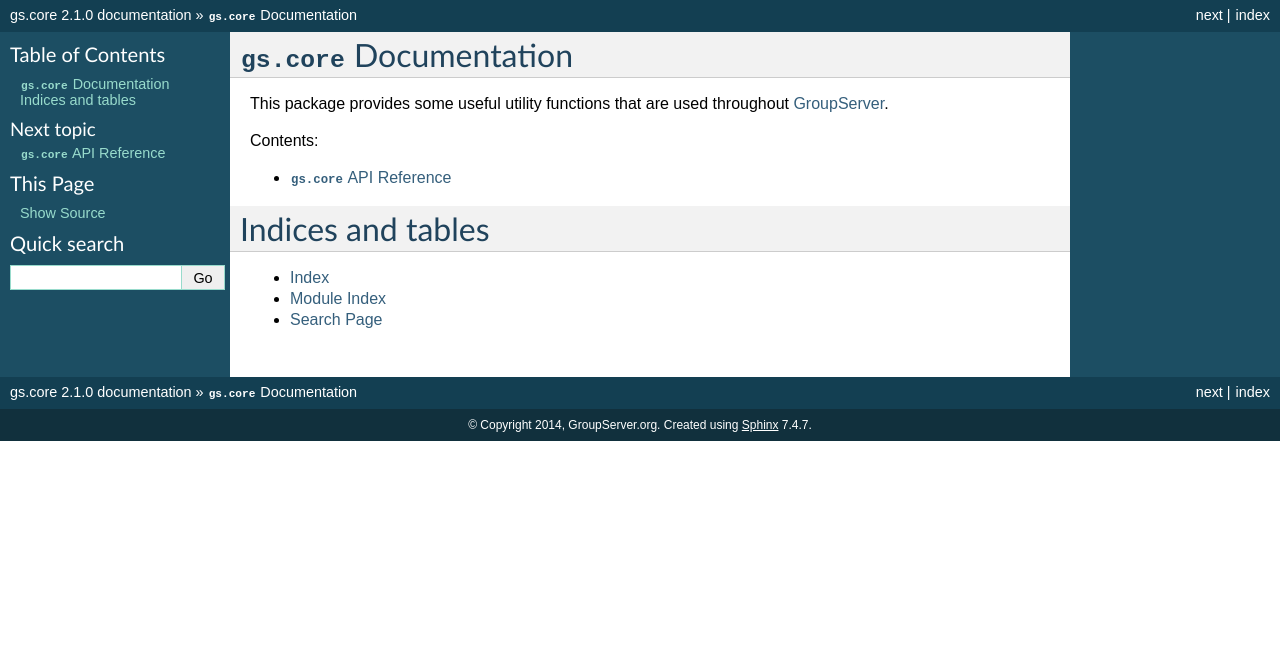
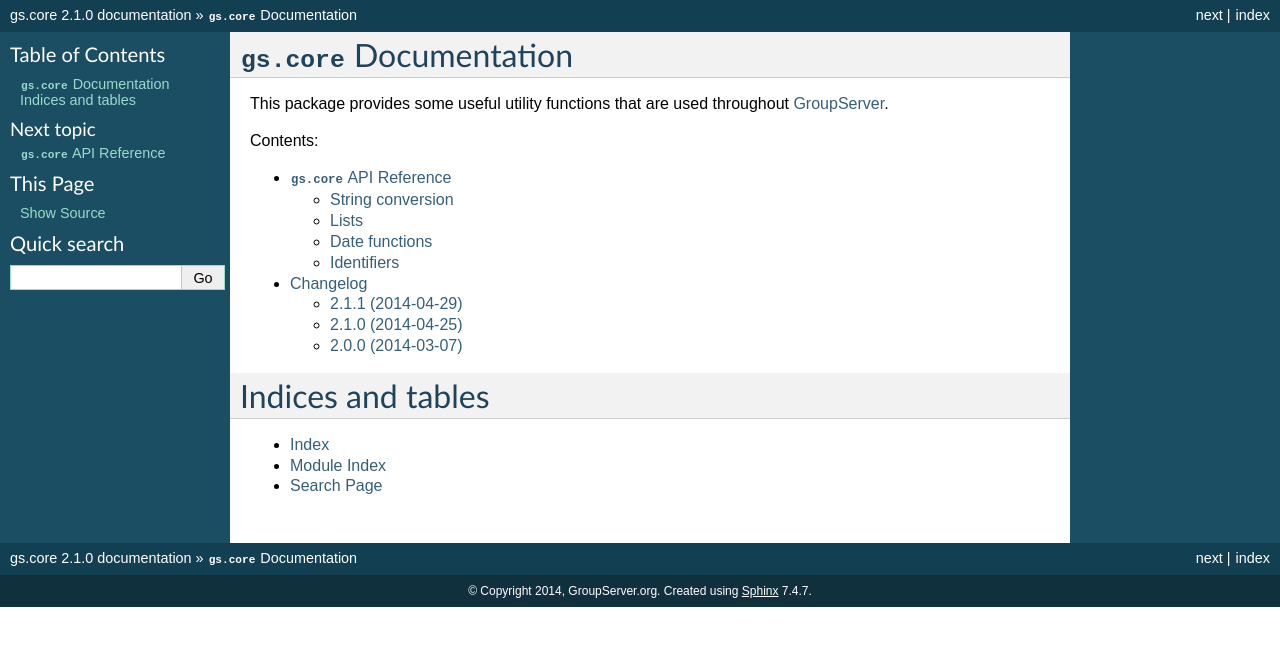
Before and after one commit to groupserver/gs.core, a Sphinx documentation site: the page built from docs/index.txt, in a window 1280 px wide. Shown: the top 646 px of the page. Built offline with Sphinx 7.4.7, drawn with Linux system fonts in a browser that asks for light colours.

Commit message:
Organising the docs somewhat.

```diff
--- a/docs/HISTORY.txt
+++ b/docs/HISTORY.txt
@@ -1,5 +1,11 @@
 Changelog
 =========
+
+2.1.1 (2014-04-29)
+------------------
+
+* Switched to Sphinx documentation
+* Tweaked the ``to_unicode_or_bust`` slightly
 
 2.1.0 (2014-04-25)
 ------------------
--- a/docs/api.txt
+++ b/docs/api.txt
@@ -3,9 +3,23 @@
 
 The package exports the following API symbols.
 
+String conversion
+-----------------
+
 .. autofunction:: gs.core.to_ascii
 .. autofunction:: gs.core.to_unicode_or_bust
+
+Lists
+-----
+
 .. autofunction:: gs.core.comma_comma_and
+
+Date functions
+--------------
 .. autofunction:: gs.core.curr_time
+
+Identifiers
+-----------
+
 .. autofunction:: gs.core.to_id
 .. autofunction:: gs.core.convert_int2b62
--- a/docs/index.txt
+++ b/docs/index.txt
@@ -10,6 +10,7 @@ Contents:
    :maxdepth: 2
 
    api
+   HISTORY
 
 Indices and tables
 ==================
```
